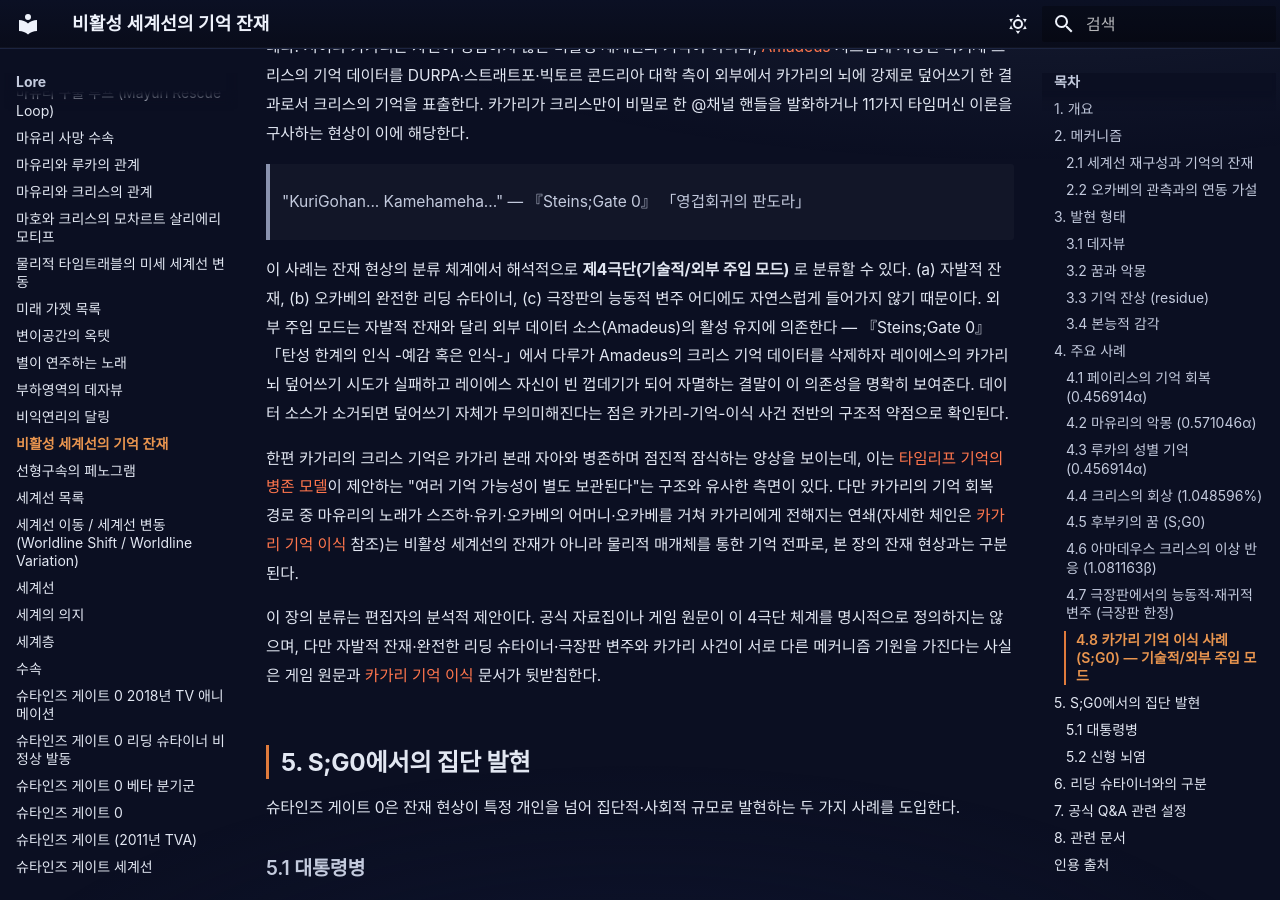
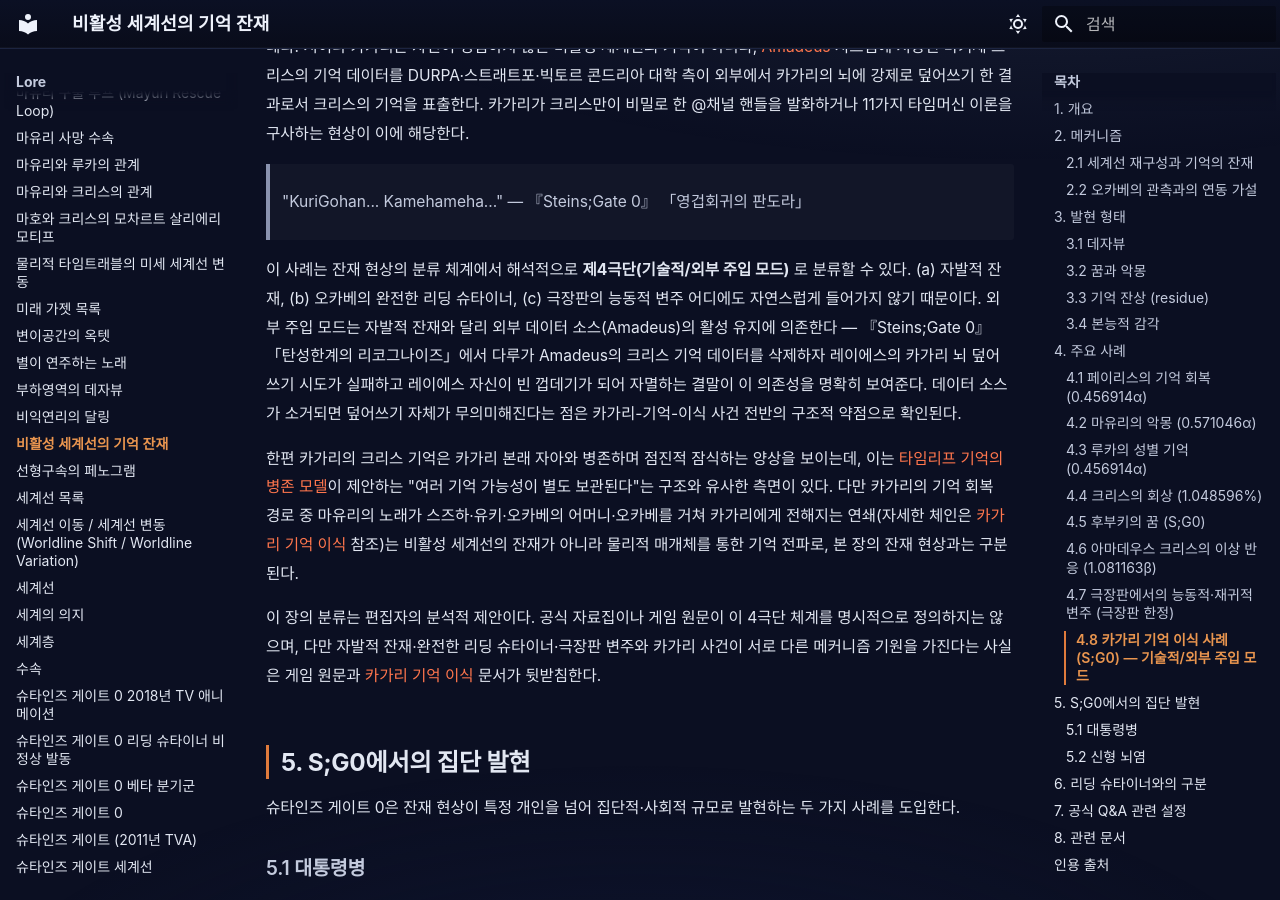
Before and after one commit to sgwiki/sgwiki.github.io, an MkDocs documentation site: the page built from wiki/lore/비활성-세계선의-기억-잔재.md, in a window 1280 px wide and 900 px high, scrolled down 4860 px. Built offline with MkDocs 1.6.1 and Material for MkDocs 9.7.7, drawn with Linux system fonts in a browser that asks for light colours; some web fonts are replaced.

Commit message:
fix(wiki): 비활성-세계선의-기억-잔재 — P10 d6eb8338 패치 적용

```diff
--- a/wiki/lore/비활성-세계선의-기억-잔재.md
+++ b/wiki/lore/비활성-세계선의-기억-잔재.md
@@ -106,7 +106,7 @@ description: "비활성 세계선의 기억 잔재는 슈타인즈 게이트 세
 
 > "KuriGohan... Kamehameha..." — 『Steins;Gate 0』 「영겁회귀의 판도라」
 
-이 사례는 잔재 현상의 분류 체계에서 해석적으로 **제4극단(기술적/외부 주입 모드)** 로 분류할 수 있다. (a) 자발적 잔재, (b) 오카베의 완전한 리딩 슈타이너, (c) 극장판의 능동적 변주 어디에도 자연스럽게 들어가지 않기 때문이다. 외부 주입 모드는 자발적 잔재와 달리 외부 데이터 소스(Amadeus)의 활성 유지에 의존한다 — 『Steins;Gate 0』 「탄성 한계의 인식 -예감 혹은 인식-」에서 다루가 Amadeus의 크리스 기억 데이터를 삭제하자 레이에스의 카가리 뇌 덮어쓰기 시도가 실패하고 레이에스 자신이 빈 껍데기가 되어 자멸하는 결말이 이 의존성을 명확히 보여준다. 데이터 소스가 소거되면 덮어쓰기 자체가 무의미해진다는 점은 카가리-기억-이식 사건 전반의 구조적 약점으로 확인된다.
+이 사례는 잔재 현상의 분류 체계에서 해석적으로 **제4극단(기술적/외부 주입 모드)** 로 분류할 수 있다. (a) 자발적 잔재, (b) 오카베의 완전한 리딩 슈타이너, (c) 극장판의 능동적 변주 어디에도 자연스럽게 들어가지 않기 때문이다. 외부 주입 모드는 자발적 잔재와 달리 외부 데이터 소스(Amadeus)의 활성 유지에 의존한다 — 『Steins;Gate 0』 「탄성한계의 리코그나이즈」에서 다루가 Amadeus의 크리스 기억 데이터를 삭제하자 레이에스의 카가리 뇌 덮어쓰기 시도가 실패하고 레이에스 자신이 빈 껍데기가 되어 자멸하는 결말이 이 의존성을 명확히 보여준다. 데이터 소스가 소거되면 덮어쓰기 자체가 무의미해진다는 점은 카가리-기억-이식 사건 전반의 구조적 약점으로 확인된다.
 
 한편 카가리의 크리스 기억은 카가리 본래 자아와 병존하며 점진적 잠식하는 양상을 보이는데, 이는 [타임리프 기억의 병존 모델](타임리프-기억-병존-모델.md)이 제안하는 "여러 기억 가능성이 별도 보관된다"는 구조와 유사한 측면이 있다. 다만 카가리의 기억 회복 경로 중 마유리의 노래가 스즈하·유키·오카베의 어머니·오카베를 거쳐 카가리에게 전해지는 연쇄(자세한 체인은 [카가리 기억 이식](카가리-기억-이식.md) 참조)는 비활성 세계선의 잔재가 아니라 물리적 매개체를 통한 기억 전파로, 본 장의 잔재 현상과는 구분된다.
 
```
